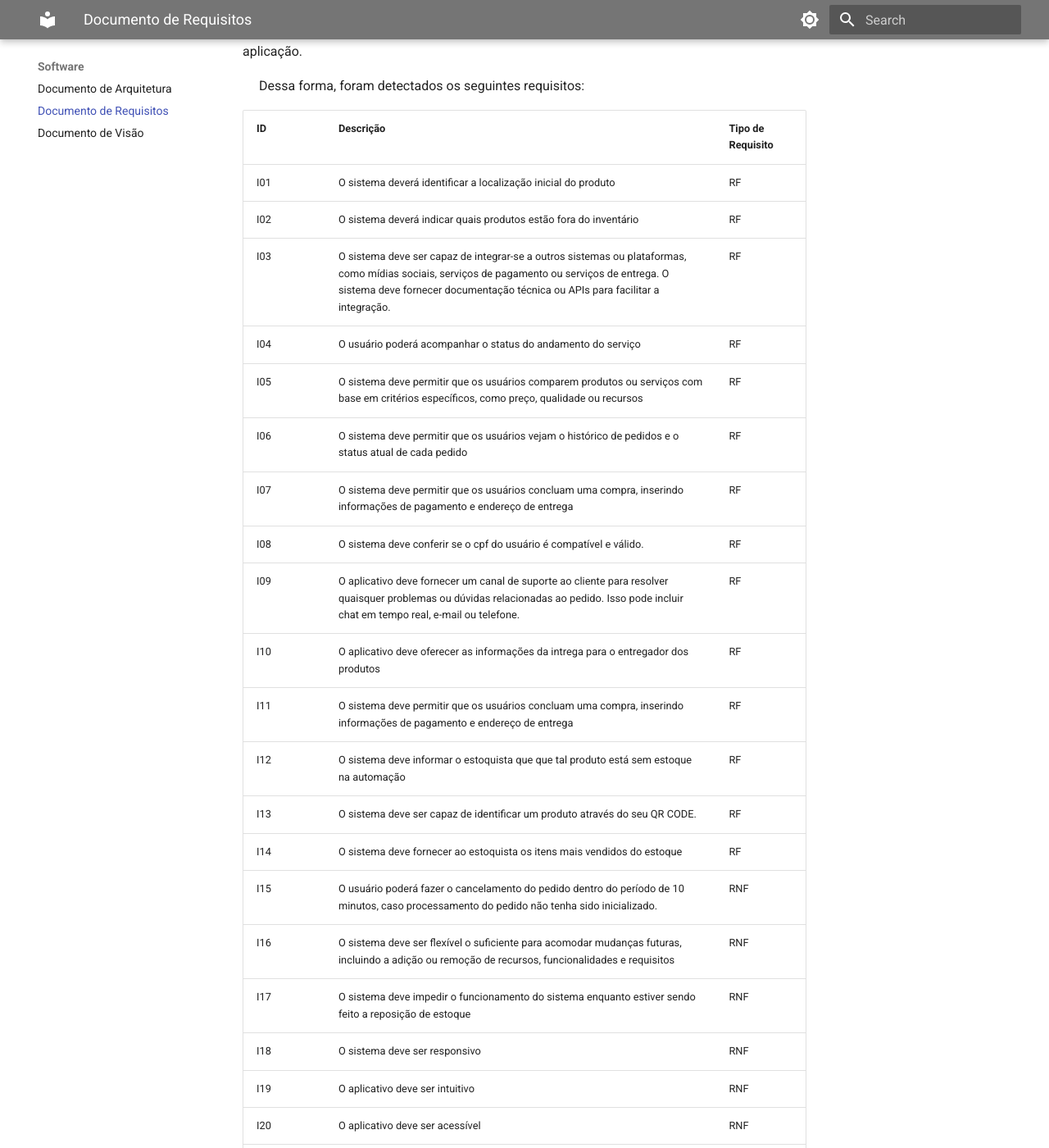
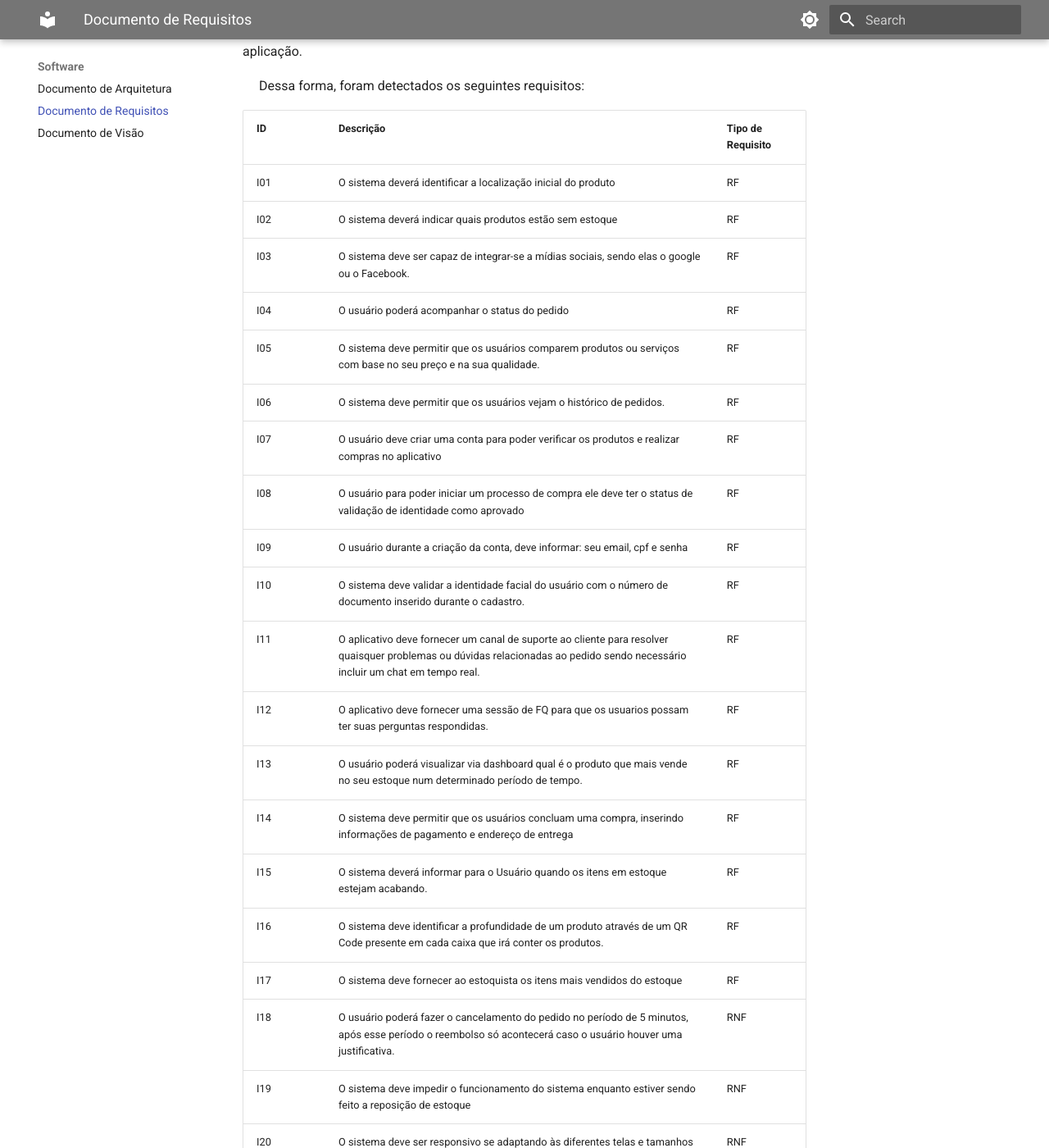
Before and after one commit to UNB-PI2-Grupo3-BracoRobotico/Documentation, an MkDocs documentation site: the page built from docs/documento_requisito.md, in a window 1280 px wide and 1400 px high, scrolled down 9754 px. Shown: the whole window at 82% size. Built offline with MkDocs 1.6.1 and Material for MkDocs 9.7.7, drawn with Linux system fonts in a browser that asks for light colours; some of the changed text lies outside the part shown.

Commit message:
add review changes

```diff
--- a/docs/documento_requisito.md
+++ b/docs/documento_requisito.md
@@ -211,27 +211,30 @@ A técnica utilizada consiste em o engenheiro de requisitos utilizar a imaginaç
 | ID  | Descrição                                                                                                                                                                                                                      | Tipo de Requisito |
 |-----|--------------------------------------------------------------------------------------------------------------------------------------------------------------------------------------------------------------------------------|-------------------|
 | I01 | O sistema deverá identificar a localização inicial do produto                                                                                                                                                                  | RF                |
-| I02 | O sistema deverá indicar quais produtos estão fora do inventário                                                                                                                                                               | RF                |
-| I03 | O sistema deve ser capaz de integrar-se a outros sistemas ou plataformas, como mídias sociais, serviços de pagamento ou serviços de entrega. O sistema deve fornecer documentação técnica ou APIs para facilitar a integração. | RF                |
-| I04 | O usuário poderá acompanhar o status do andamento do serviço                                                                                                                                                                   | RF                |
-| I05 | O sistema deve permitir que os usuários comparem produtos ou serviços com base em critérios específicos, como preço, qualidade ou recursos                                                                                     | RF                |
-| I06 | O sistema deve permitir que os usuários vejam o histórico de pedidos e o status atual de cada pedido                                                                                                                           | RF                |
-| I07 | O sistema deve permitir que os usuários concluam uma compra, inserindo informações de pagamento e endereço de entrega                                                                                                          | RF                |
-| I08 | O sistema deve conferir se o cpf do usuário é compatível e válido.                                                                                                                                                             | RF                |
-| I09 |  O aplicativo deve fornecer um canal de suporte ao cliente para resolver quaisquer problemas ou dúvidas relacionadas ao pedido. Isso pode incluir chat em tempo real, e-mail ou telefone.                                      | RF                |
-| I10 | O aplicativo deve oferecer as informações da intrega para o entregador dos produtos                                                                                                                                            | RF                |
-| I11 | O sistema deve permitir que os usuários concluam uma compra, inserindo informações de pagamento e endereço de entrega                                                                                                          | RF                |
-| I12 | O sistema deve informar o estoquista que que tal produto está sem estoque na automação                                                                                                                                         | RF                |
-| I13 | O sistema deve ser capaz de identificar um produto através do seu QR CODE.                                                                                                                                                     | RF                |
-| I14 | O sistema deve fornecer ao estoquista os itens mais vendidos do estoque                                                                                                                                                        | RF                |
-| I15 | O usuário poderá fazer o cancelamento do pedido dentro do período de 10 minutos, caso processamento do pedido não tenha sido inicializado.                                                                                     | RNF               |
-| I16 | O sistema deve ser flexível o suficiente para acomodar mudanças futuras, incluindo a adição ou remoção de recursos, funcionalidades e requisitos                                                                               | RNF               |
-| I17 | O sistema deve impedir o funcionamento do sistema enquanto estiver sendo feito a reposição de estoque                                                                                                                          | RNF               |
-| I18 | O sistema deve ser responsivo                                                                                                                                                                                                  | RNF               |
-| I19 | O aplicativo deve ser intuitivo                                                                                                                                                                                                | RNF               |
-| I20 | O aplicativo deve ser acessível                                                                                                                                                                                                | RNF               |
-| I21 | O sistema deve impedir o funcionamento enquanto o usuário estiver pegando seu produto.                                                                                                                                         | RNF               |
-| I22 | O aplicativo deve ser fácil de manter e atualizar, com um código limpo e documentação detalhada.                                                                                                                               | RNF               |
+| I02 | O sistema deverá indicar quais produtos estão sem estoque                                                                                                                                                               | RF                |
+| I03 | O sistema deve ser capaz de integrar-se a mídias sociais, sendo elas o google ou o Facebook.  | RF                |
+| I04 | O usuário poderá acompanhar o status do pedido                                                                                                                                                                | RF                |
+| I05 | O sistema deve permitir que os usuários comparem produtos ou serviços com base no seu preço e  na sua qualidade.                                                                                   | RF                |
+| I06 |  O sistema deve permitir que os usuários vejam o histórico de pedidos.                                                                                                                      | RF                |
+| I07 | O usuário deve criar uma conta para poder verificar os produtos e realizar compras no aplicativo | RF                |
+| I08 | O usuário para poder iniciar um processo de compra ele deve ter o status de validação de identidade como aprovado| RF                |
+| I09 | O usuário durante a criação da conta,  deve informar: seu email, cpf e senha| RF                |
+| I10 | O sistema deve validar a identidade facial do usuário com o número de documento inserido durante o cadastro.                                                                                                                                                             | RF                |
+| I11 |  O aplicativo deve fornecer um canal de suporte ao cliente para resolver quaisquer problemas ou dúvidas relacionadas ao pedido sendo necessário incluir um chat em tempo real.                                      | RF                |
+| I12 |  O aplicativo deve fornecer uma sessão de FQ para que os usuarios possam ter suas perguntas respondidas.                                    | RF                |
+| I13 | O usuário poderá visualizar via dashboard qual é o produto que mais vende no seu estoque num determinado período de tempo.                                                                                                                                       | RF                |
+| I14 | O sistema deve permitir que os usuários concluam uma compra, inserindo informações de pagamento e endereço de entrega                                                                                                          | RF                |
+| I15 | O sistema deverá informar para o Usuário quando os itens em estoque estejam acabando.                                                                                                                                        | RF                |
+| I16 | O sistema deve identificar a profundidade de um produto através de um QR Code presente em cada caixa que irá conter os produtos.                                                                                                                                                 | RF                |
+| I17 | O sistema deve fornecer ao estoquista os itens mais vendidos do estoque                                                                                                                                                        | RF                |
+| I18 | O usuário poderá fazer o cancelamento do pedido no período de 5 minutos, após esse período o reembolso só acontecerá caso o usuário houver uma justificativa.                                                                                     | RNF               |
+| I19| O sistema deve impedir o funcionamento do sistema enquanto estiver sendo feito a reposição de estoque                                                                                                                          | RNF               |
+| I20 | O sistema deve ser responsivo  se adaptando  às diferentes telas e tamanhos de dispositivos.                                                                                                                                                                                                | RNF               |
+| I21 | O aplicativo deve ser intuitivo, sendo consistente em toda a interface de usuário, garantindo que o usuário possa prever o que acontecerá em cada etapa                                                                                                                                                                                          | RNF               |
+| I22 | O aplicativo deve fornecer feedback instantâneo sobre as ações do usuário, permitindo que o usuário saiba o que está acontecendo em tempo real                                                                                                                                                                                                | RNF               |
+| I23 | O sistema deve impedir o funcionamento enquanto o usuário estiver pegando seu produto.                                                                                                                                         | RNF               |
+| I24 | O sistema Sistema deve ter um manual de operação/usuário.                                                                                                                               | RNF               |
+| I25 |O sistema deve possuir uma  cobertura de teste de pelo menos 75% a fim de ajudar na manutenção do código.                                                                                                                               | RNF               |
 
 <h6 align = "center">Tabela 1: Tabela contendo os requisitos levantados pela introspecção</h6>
 <h6 align = "center">Fonte: Autor</h6>
@@ -271,3 +274,4 @@ A técnica utilizada consiste em o engenheiro de requisitos utilizar a imaginaç
 | 1.1    | 23/04/2023 | Adição do diagrama de casos de uso e sua explicação | Mauricio Machado                                         |
 | 1.2    | 26/04/2023 | Adição dos requisitos via brainstorm                | Mauricio Machado, Davi Matheus, Filipe Machado, Natanael |
 | 1.3    | 27/04/2023 | Adição dos requisitos via introspecção              | Davi Matheus                                             |
+| 2.0     | 10/05/2023 | Melhoramento e adequação da introspecção de acordo com o novo escopo | Davi Matheus, Natanael                        |
```
